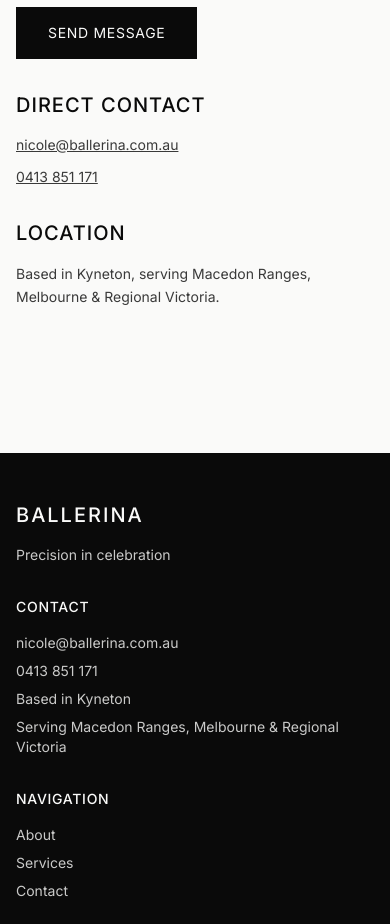
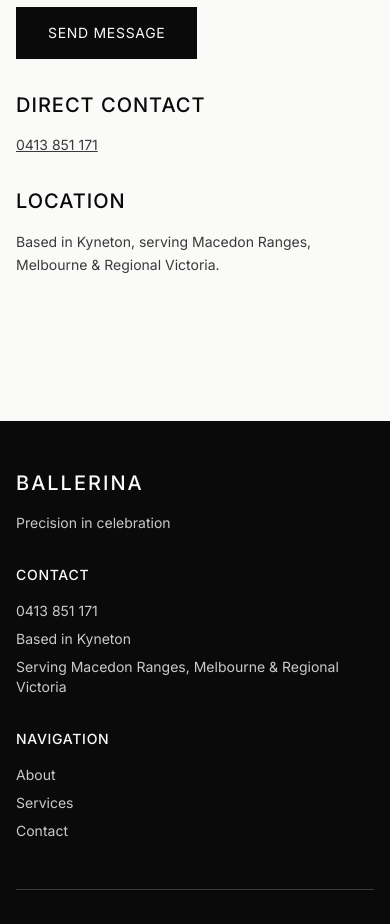
Before and after one commit to Grottytugboat/Ballerina, a Next.js app: page /contact in a window 390 px wide. Shown: the part 1000-1924 px from the top of the page. Built offline with nearby package versions, Linux system fonts and the light colour scheme.

Commit message:
Hide email address from site, keep phone number visible

```diff
--- a/app/contact/page.tsx
+++ b/app/contact/page.tsx
@@ -38,14 +38,6 @@ export default function Contact() {
             <div className="space-y-3 text-sm text-primary/80">
               <p>
                 <a
-                  href="mailto:nicole@ballerina.com.au"
-                  className="hover:text-primary transition-colors underline"
-                >
-                  nicole@ballerina.com.au
-                </a>
-              </p>
-              <p>
-                <a
                   href="tel:+61413851171"
                   className="hover:text-primary transition-colors underline"
                 >
--- a/components/Footer.tsx
+++ b/components/Footer.tsx
@@ -19,14 +19,6 @@ export default function Footer() {
               Contact
             </h4>
             <div className="space-y-2 text-sm text-background/80">
-              <p>
-                <a
-                  href="mailto:nicole@ballerina.com.au"
-                  className="hover:text-background transition-colors"
-                >
-                  nicole@ballerina.com.au
-                </a>
-              </p>
               <p>
                 <a
                   href="tel:+61413851171"
--- a/components/SchemaMarkup.tsx
+++ b/components/SchemaMarkup.tsx
@@ -9,7 +9,6 @@ export default function SchemaMarkup() {
       "Luxury wedding and event planning services in Kyneton, Macedon Ranges, and Melbourne. Precision in celebration.",
     url: "https://ballerina.com.au",
     telephone: "+61413851171",
-    email: "nicole@ballerina.com.au",
     address: {
       "@type": "PostalAddress",
       addressLocality: "Kyneton",
```
